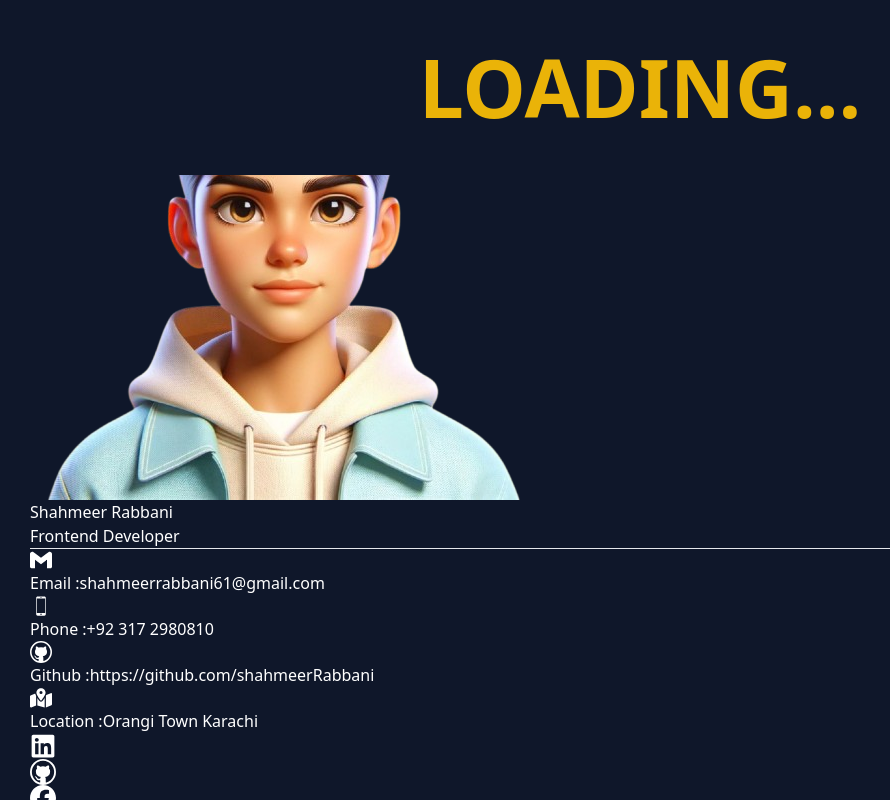
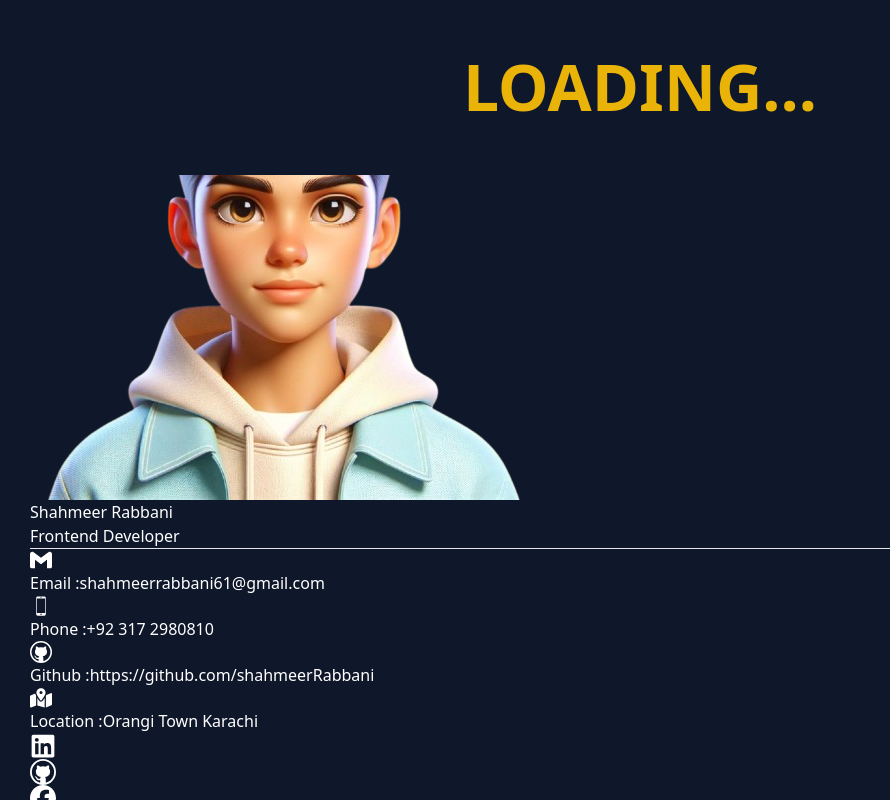
Before and after one commit to ShahmeerRabbani/Personal_Portfolio, a React app: page / in a window 1280 px wide. Shown: the whole page, without its empty margins (0-890 px from the left). Built offline with nearby package versions, Linux system fonts and the light colour scheme; the HTML template or start-up script is replaced by a standard one.

Commit message:
change text size

```diff
--- a/src/App.css
+++ b/src/App.css
@@ -16,7 +16,7 @@
   justify-content: center;
   align-items: center;
   overflow: hidden;
-  font-size: 5rem;
+  font-size: 4rem;
   font-weight: 600;
   text-transform: uppercase;
 }
--- a/src/App.jsx
+++ b/src/App.jsx
@@ -39,7 +39,7 @@ const App = () => {
     <React.Fragment>
 
     <div className='Loader'>
-      <p className='loader_text' data-value={text}>{text}</p>
+      <p data-value={text}>{text}</p>
     </div>
 
     <div className='App'>
```
